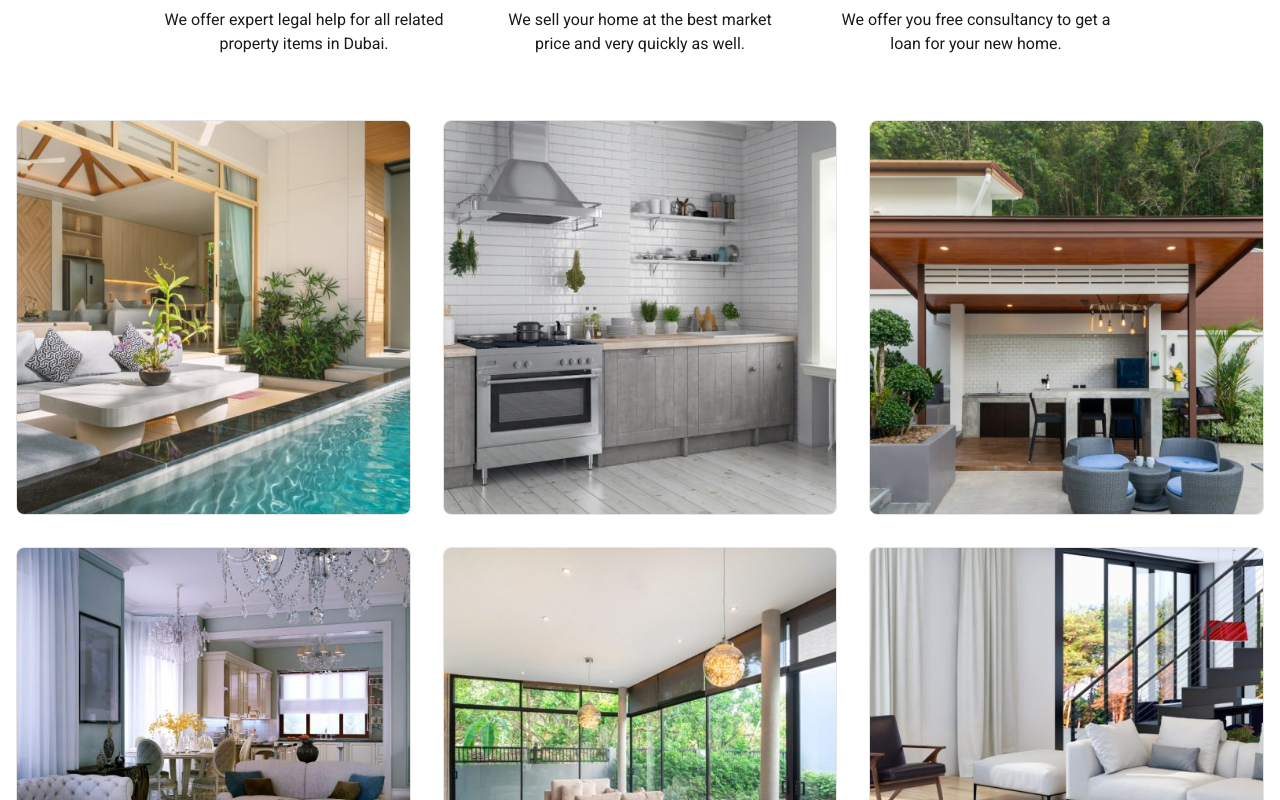
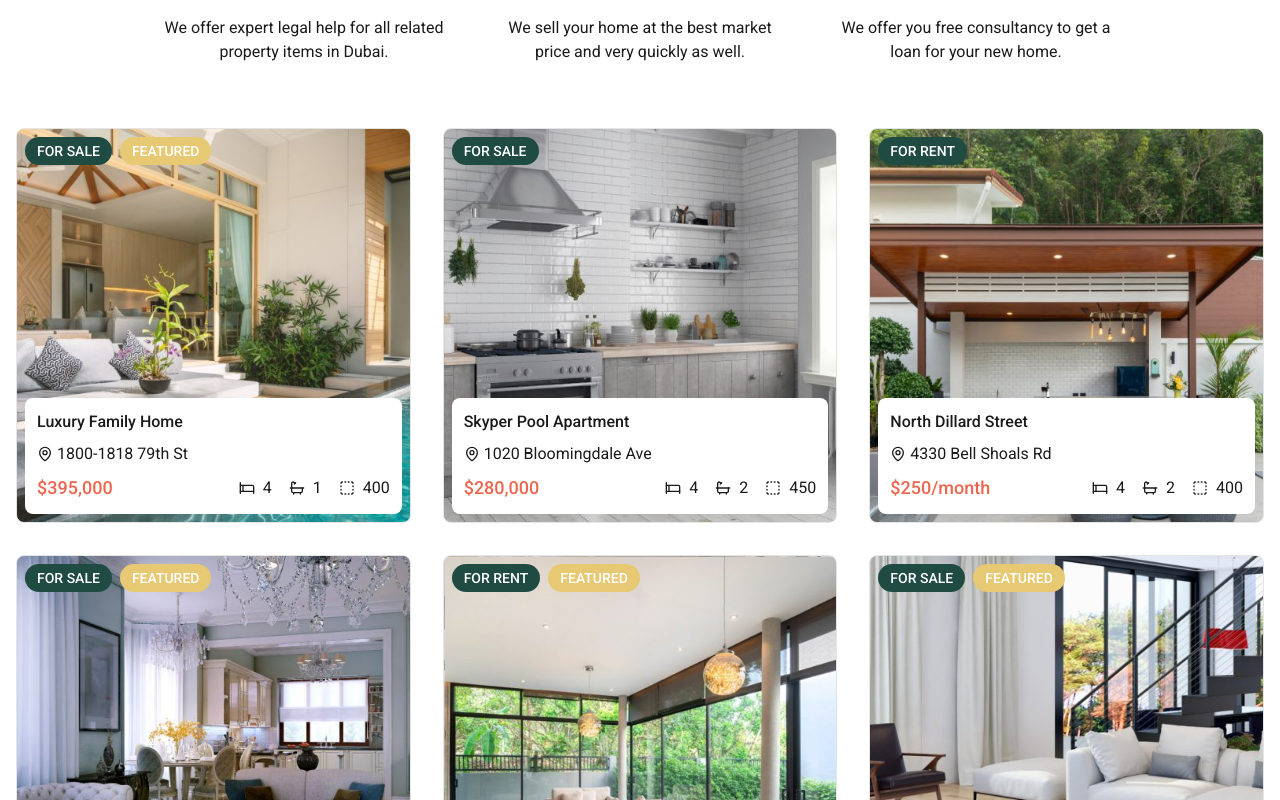
Before and after one commit to wellingtongmota/justhome, a Next.js app: page / in a window 1280 px wide. Shown: the part 980-1780 px from the top of the page. Built offline with nearby package versions, Linux system fonts and the light colour scheme.

Commit message:
feat: estilização CardPropertie

```diff
--- a/app/globals.css
+++ b/app/globals.css
@@ -60,8 +60,8 @@
   --muted-foreground: oklch(0.556 0 0);
   --accent: oklch(0.97 0 0);
   --accent-foreground: oklch(0.205 0 0);
-  --destructive: oklch(0.577 0.245 27.325);
-  --destructive-foreground: oklch(0.577 0.245 27.325);
+  --destructive: oklch(67.1% 0.1698 32.11);
+  --destructive-foreground: oklch(67.1% 0.1698 32.11);
   --border: oklch(0.922 0 0);
   --input: oklch(0.922 0 0);
   --ring: oklch(0.708 0 0);
--- a/components/featured-properties/card-propertie.tsx
+++ b/components/featured-properties/card-propertie.tsx
@@ -1,4 +1,7 @@
+import { Separator } from "@/components/ui/separator"
 import { TPropertie } from "@/types"
+import { Bath, Bed, MapPin, SquareDashed } from "lucide-react"
+import { TagPropertie } from "./tag-propertie"
 
 type CardPropertieProps = {
   propertie: TPropertie
@@ -7,9 +10,37 @@ type CardPropertieProps = {
 export function CardPropertie({ propertie }: CardPropertieProps) {
   const { img, name, tags, address, area, bathrooms, rooms, value } = propertie
   return (
-    <div className="animate-fade relative flex aspect-square w-full max-w-md justify-center overflow-hidden rounded-md border opacity-0">
-      {/* eslint-disable-next-line @next/next/no-img-element */}
-      <img src={img} alt={name} className="w-full object-cover object-center" />
+    <div
+      className="animate-fade flex aspect-square w-full max-w-md flex-col justify-center overflow-hidden rounded-md border bg-cover bg-center p-2 opacity-0"
+      style={{ backgroundImage: `url(${img})` }}
+    >
+      <div className="flex gap-2">
+        {tags?.map((tag) => <TagPropertie key={tag} input={tag} />)}
+      </div>
+      <div className="mx-auto mt-auto grid w-full space-y-2 rounded-md bg-white p-3">
+        <h3 className="font-medium">{name}</h3>
+        <div className="flex items-center gap-1">
+          <MapPin className="size-4" />
+          {address}
+        </div>
+
+        <div className="flex flex-wrap items-center justify-between gap-1">
+          <h3 className="text-destructive mr-auto text-lg font-medium">
+            {value}
+          </h3>
+
+          <div className="flex items-center gap-2">
+            <Bed className="size-4" />
+            {rooms}
+            <Separator orientation="vertical" />
+            <Bath className="size-4" />
+            {bathrooms}
+            <Separator orientation="vertical" />
+            <SquareDashed className="size-4" />
+            {area}
+          </div>
+        </div>
+      </div>
     </div>
   )
 }
--- /dev/null
+++ b/components/featured-properties/tag-propertie.tsx
@@ -0,0 +1,23 @@
+import { TTag } from "@/types"
+import { JSX } from "react"
+
+export function TagPropertie({ input }: { input: TTag }) {
+  const translations: Record<string, JSX.Element> = {
+    "FOR SALE": (
+      <div className="bg-primary flex items-center justify-center rounded-full px-3 py-1 text-sm font-medium text-white">
+        FOR SALE
+      </div>
+    ),
+    "FOR RENT": (
+      <div className="bg-primary flex items-center justify-center rounded-full px-3 py-1 text-sm font-medium text-white">
+        FOR RENT
+      </div>
+    ),
+    FEATURED: (
+      <div className="bg-secondary flex items-center justify-center rounded-full px-3 py-1 text-sm font-medium text-white">
+        FEATURED
+      </div>
+    )
+  }
+  return translations[input]
+}
--- /dev/null
+++ b/components/ui/separator.tsx
@@ -0,0 +1,28 @@
+"use client"
+
+import * as React from "react"
+import * as SeparatorPrimitive from "@radix-ui/react-separator"
+
+import { cn } from "@/lib/utils"
+
+function Separator({
+  className,
+  orientation = "horizontal",
+  decorative = true,
+  ...props
+}: React.ComponentProps<typeof SeparatorPrimitive.Root>) {
+  return (
+    <SeparatorPrimitive.Root
+      data-slot="separator-root"
+      decorative={decorative}
+      orientation={orientation}
+      className={cn(
+        "bg-border shrink-0 data-[orientation=horizontal]:h-px data-[orientation=horizontal]:w-full data-[orientation=vertical]:h-full data-[orientation=vertical]:w-px",
+        className
+      )}
+      {...props}
+    />
+  )
+}
+
+export { Separator }
--- a/components/work-with-us.tsx
+++ b/components/work-with-us.tsx
@@ -29,7 +29,7 @@ const reasons: TReason[] = [
 
 export function WorkWithUs() {
   return (
-    <div className="wrapper mx-auto flex flex-col items-center gap-4 pt-8 text-center sm:gap-6 md:pt-16">
+    <div className="wrapper mx-auto flex flex-col items-center gap-6 pt-8 text-center sm:gap-8 md:pt-16">
       <div>
         <h2 className="text-2xl font-medium sm:text-4xl">
           Why You Should Work With Us
--- a/package.json
+++ b/package.json
@@ -10,6 +10,7 @@
   },
   "dependencies": {
     "@radix-ui/react-dialog": "^1.1.6",
+    "@radix-ui/react-separator": "^1.1.2",
     "@radix-ui/react-slot": "^1.1.2",
     "class-variance-authority": "^0.7.1",
     "clsx": "^2.1.1",
```
Also changed, not shown: components/icons/index.tsx (+9 -0 lines), components/featured-properties/index.tsx (renamed from components/featured-properties.tsx), 1 other file (tests, documents, lock files or other folders).
